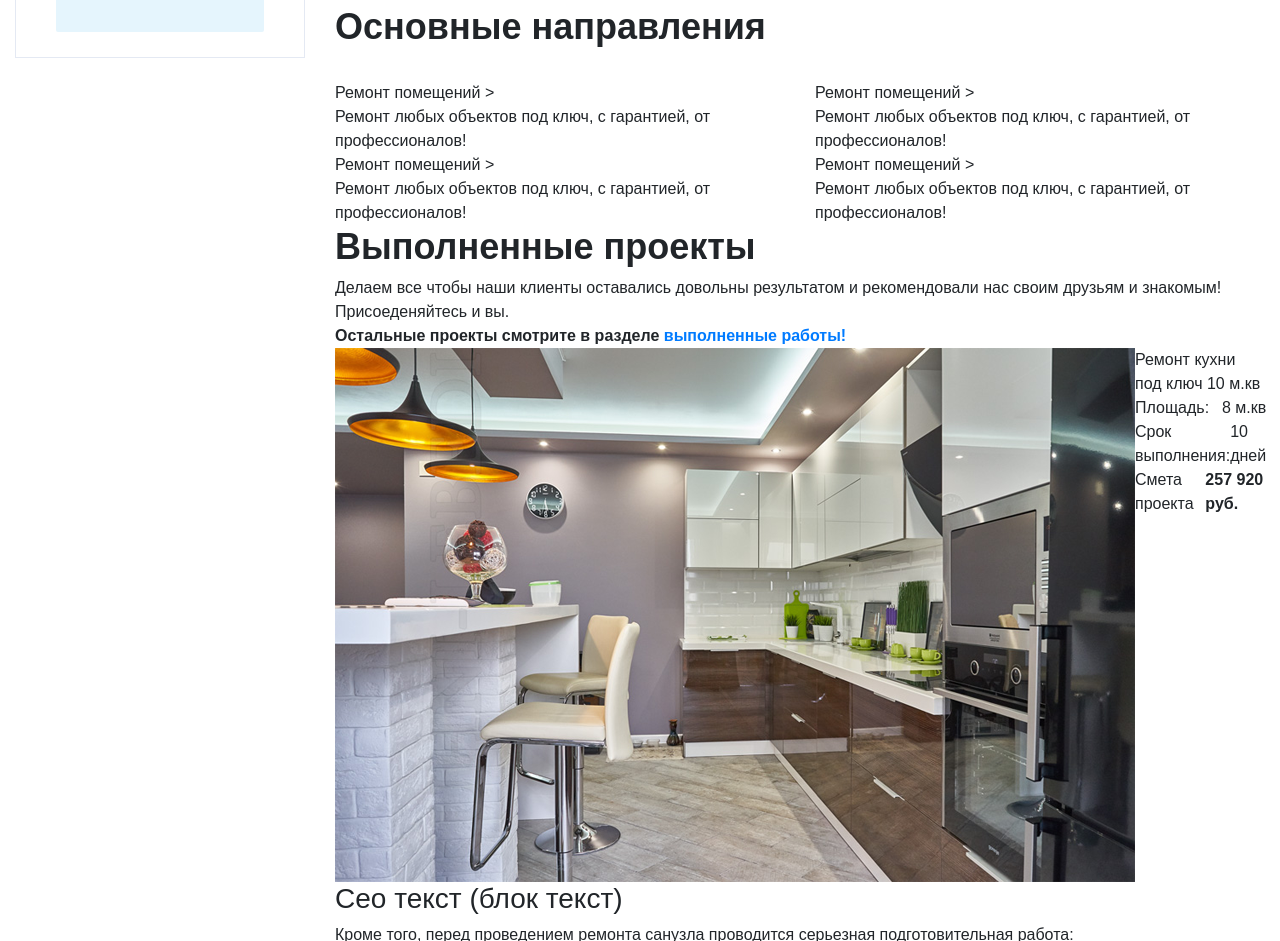
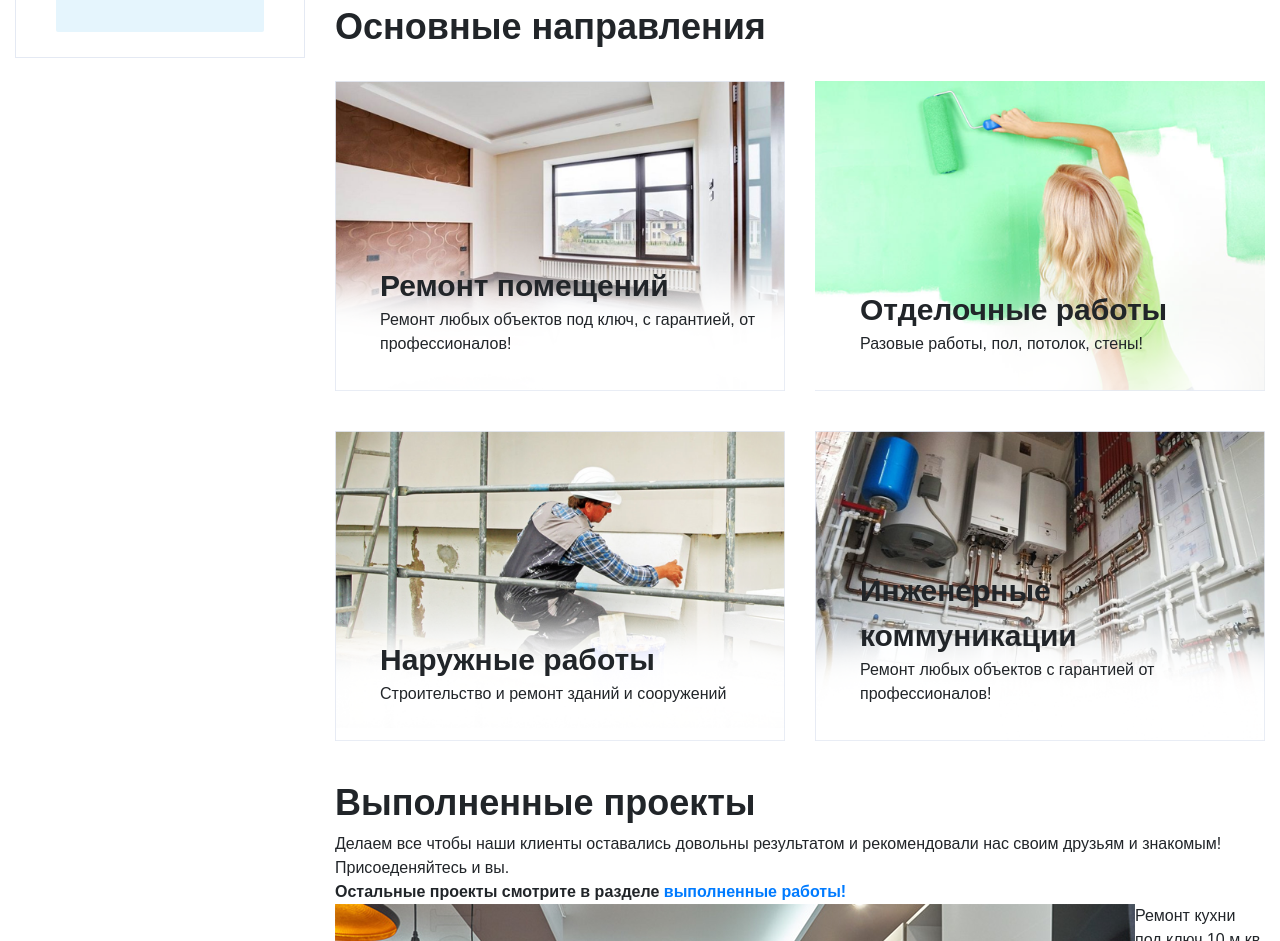
Before and after one commit to marchukmiroslava88/Viratek, a website: page src/index.html in a window 1280 px wide. Shown: the part 1025-1966 px from the top of the page. Drawn offline with nearby package versions, Linux system fonts and the light colour scheme; files that its build step writes are made by us from their sources.

Commit message:
block-main-direction: add images, change markup, fix styles

```diff
--- a/src/index.html
+++ b/src/index.html
@@ -149,34 +149,50 @@
             <h2 class="title-h2 pb-4">Основные направления</h2>
             <div class="row">
               <div class="col-sm-6 col-xs-12">
-                <div>
-                  <div>
-                    <div>Ремонт помещений ></div>
+                <div class="main-directions__item main-directions__item--1 position-relative">
+                  <picture>
+                    <source srcset="images/main_direction_1.png" media="(min-width: 600px)">
+                    <img src="images/main_direction_1.png" alt="main_direction_1">
+                  </picture>
+                  <div class="main-directions__text position-absolute">
+                    <div>Ремонт помещений</div>
                     <div>Ремонт любых объектов под ключ, с гарантией, от профессионалов!</div>
                   </div>
                 </div>
               </div>
               <div class="col-sm-6 col-xs-12">
-                <div>
-                  <div>
-                    <div>Ремонт помещений ></div>
-                    <div>Ремонт любых объектов под ключ, с гарантией, от профессионалов!</div>
+                <div class="main-directions__item main-directions__item--2 position-relative">
+                  <picture>
+                    <source srcset="images/main_direction_2.png" media="(min-width: 600px)">
+                    <img src="images/main_direction_2.png" alt="main_direction_2">
+                  </picture>
+                  <div class="main-directions__text position-absolute">
+                    <div>Отделочные работы</div>
+                    <div>Разовые работы, пол, потолок, стены!</div>
                   </div>
                 </div>
               </div>
               <div class="col-sm-6 col-xs-12">
-                <div>
-                  <div>
-                    <div>Ремонт помещений ></div>
-                    <div>Ремонт любых объектов под ключ, с гарантией, от профессионалов!</div>
+                <div class="main-directions__item main-directions__item--3 position-relative">
+                  <picture>
+                    <source srcset="images/main_direction_3.png" media="(min-width: 600px)">
+                    <img src="images/main_direction_3.png" alt="main_direction_3">
+                  </picture>
+                  <div class="main-directions__text position-absolute">
+                    <div>Наружные работы</div>
+                    <div>Строительство и ремонт зданий и сооружений</div>
                   </div>
                 </div>
               </div>
               <div class="col-sm-6 col-xs-12">
-                <div>
-                  <div>
-                    <div>Ремонт помещений ></div>
-                    <div>Ремонт любых объектов под ключ, с гарантией, от профессионалов!</div>
+                <div class="main-directions__item main-directions__item--4 position-relative">
+                  <picture>
+                    <source srcset="images/main_direction_4.png" media="(min-width: 600px)">
+                    <img src="images/main_direction_4.png" alt="main_direction_4">
+                  </picture>
+                  <div class="main-directions__text position-absolute">
+                    <div>Инженерные коммуникации</div>
+                    <div>Ремонт любых объектов с гарантией от профессионалов!</div>
                   </div>
                 </div>
               </div>
--- /dev/null
+++ b/src/styles/components/_main-directions.scss
@@ -0,0 +1,25 @@
+@import "../utils/_mixins";
+
+.main-directions {
+
+  &__item {
+    margin-bottom: 40px;
+    &:hover {
+      cursor: pointer;
+      @include hover(opacity, 0.7);
+    }
+
+    img {
+      width: 100%;
+    }
+  }
+
+  &__text {
+    bottom: 35px;
+    left: 45px;
+    div:first-child {
+      font-size: 30px;
+      font-weight: bold;
+    }
+  }
+}
--- a/src/styles/components/_services.scss
+++ b/src/styles/components/_services.scss
@@ -15,6 +15,7 @@
     &:hover {
       @include hover(background-color, $primary-color);
       color: $text-light;
+      cursor: pointer;
     }
 
     &:before {
--- a/src/styles/main.scss
+++ b/src/styles/main.scss
@@ -10,6 +10,7 @@
 @import "components/slider";
 @import "components/services";
 @import "base/common";
+@import "components/main-directions";
 
 body {
   font-family: Arial, "Helvetica Neue", Helvetica, sans-serif;
```
